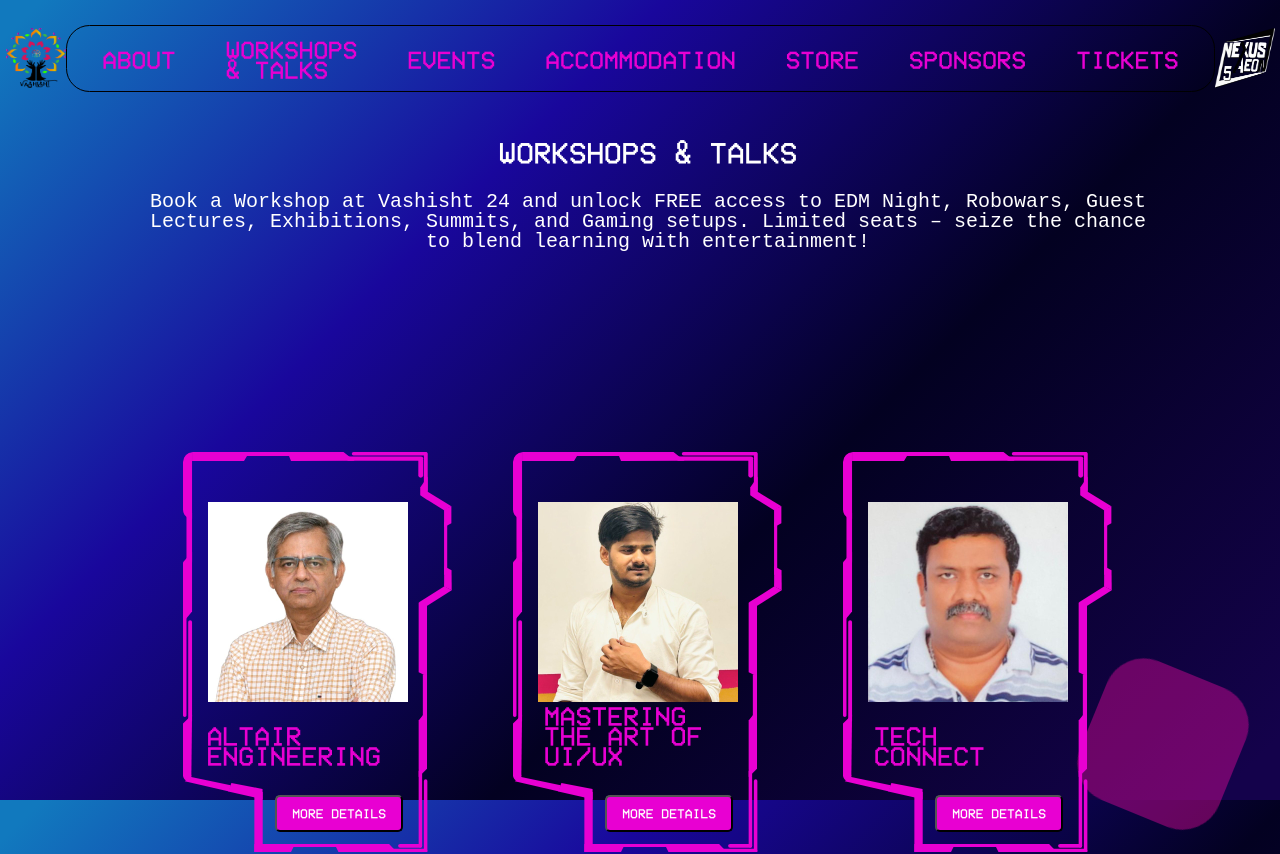
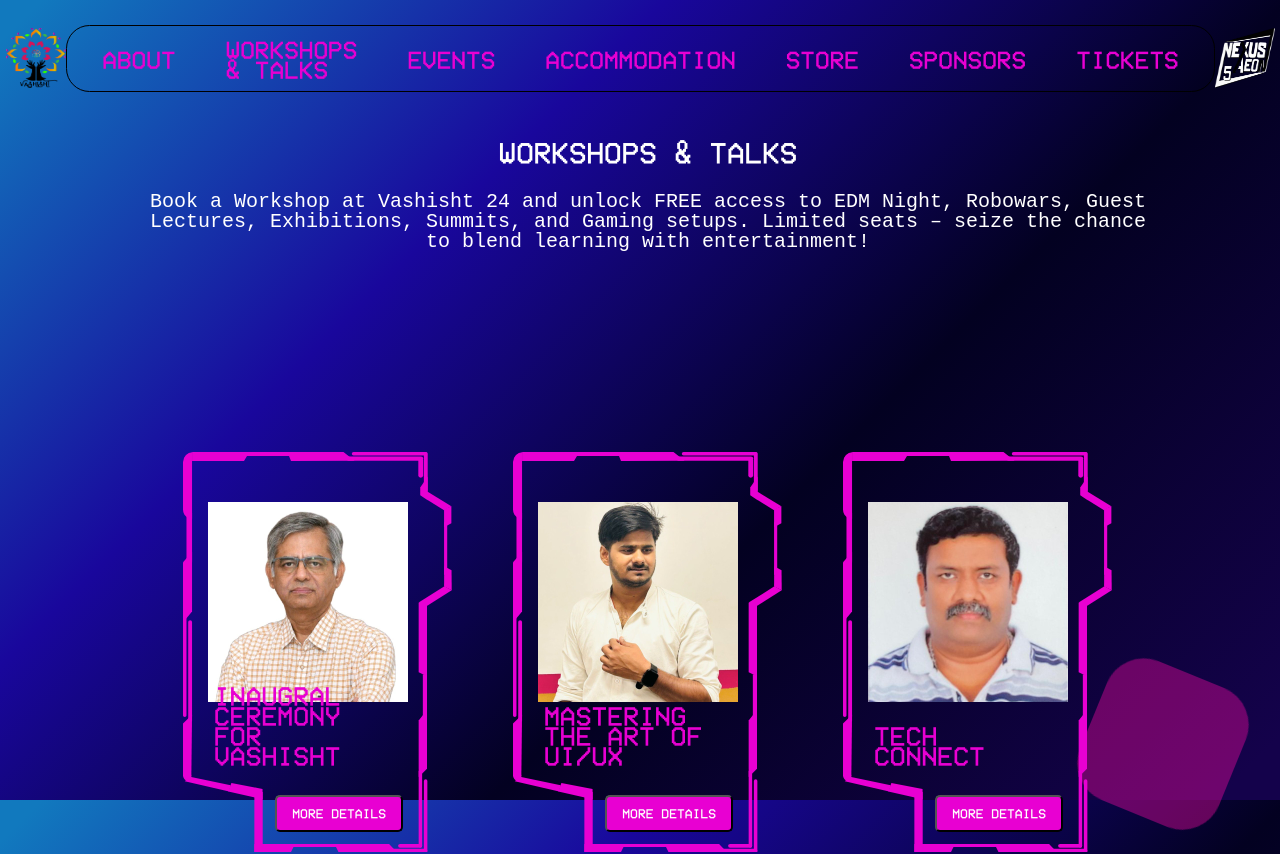
Before and after one commit to harshithb3304/Vashisht24, a Next.js app: page /workshops in a window 1280 px wide. Shown: the top 854 px of the page. Built offline with nearby package versions, Linux system fonts and the light colour scheme; a web font is replaced by a local one.

Commit message:
edited workshop name

```diff
--- a/src/app/workshops/page.jsx
+++ b/src/app/workshops/page.jsx
@@ -8,7 +8,7 @@ import Footer from "@/app/(components)/footer";
 const simcardData = [
   {
     eventId: "workshop1",
-    eventName: "ALTAIR ENGINEERING",
+    eventName: "INAUGRAL CEREMONY FOR VASHISHT",
     imageSrc: "/images/debi.jpeg",
     eventInfo:
       "Debi Prasad Dash, the visionary force behind iconic projects like the Vandebharat (T18), boasts over three decades of exemplary expertise in electrical engineering and project management within the railway sector. As the former General Manager at Chittaranjan Locomotive Works (CLW), his leadership propelled the factory to unprecedented heights, including the groundbreaking achievement of manufacturing 300 locomotives in record time. Mr. Dash's pivotal role in initiatives such as the Vandebharat project underscores his dedication to driving innovation and excellence in railway transportation, shaping the landscape of sustainable development within the industry.",
```
